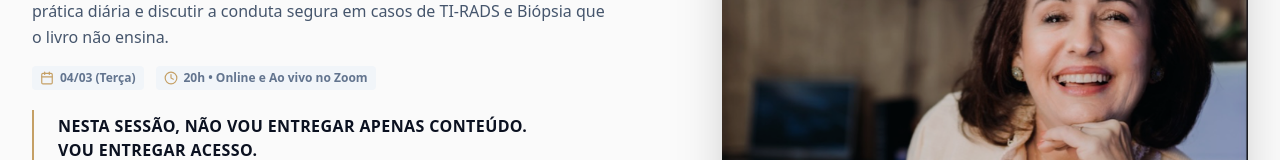
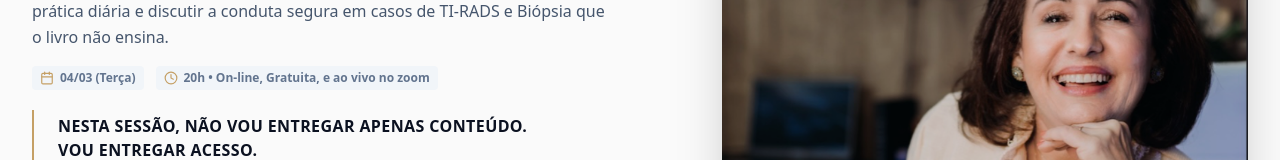
Before and after one commit to ZeferLAB/Dra_Claudia_Aula_Secreta, a Next.js app: page / in a window 1280 px wide. Shown: the part 292-452 px from the top of the page. Built offline with nearby package versions, Linux system fonts and the light colour scheme; a web font is replaced by a local one.

Commit message:
feat: Update event location text

```diff
--- a/src/components/Hero.tsx
+++ b/src/components/Hero.tsx
@@ -36,7 +36,7 @@ export default function Hero() {
                             </div>
                             <div className="flex items-center gap-1.5 bg-slate-100 px-2 py-1 rounded">
                                 <Clock className="w-3.5 h-3.5 text-[#C5A065]" />
-                                <span>20h • Online e Ao vivo no Zoom</span>
+                                <span>20h • On-line, Gratuita, e ao vivo no zoom</span>
                             </div>
                         </div>
                     </div>
```
